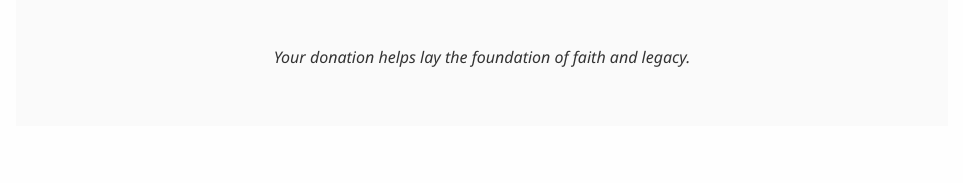
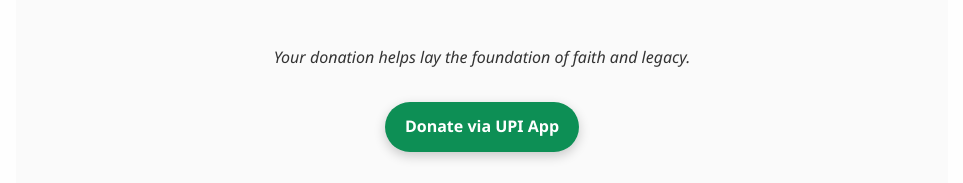
Before and after one commit to sivaindev/alaveli, a plain HTML site: page index.html in a window 1280 px wide. Shown: the part 1908-2091 px from the top of the page, without its empty margins (158-1121 px from the left). Drawn offline with Linux system fonts and the light colour scheme.

Commit message:
Update index.html

```diff
--- a/index.html
+++ b/index.html
@@ -207,6 +207,11 @@
 
   <img src="images/Alaveli_QR.jpg" alt="GPay QR Code" style="max-width:320px; margin: 1.5rem auto;" />
   <p><em>Your donation helps lay the foundation of faith and legacy.</em></p>
+
+    <a href="upi://pay?pa=msvvenkatesh74-1@oksbi&pn=Alaveli%20Temple%20Trust&cu=INR"
+   style="display: inline-block; margin-top: 1rem; padding: 12px 20px; background-color: #0d8f55; color: white; text-decoration: none; font-weight: bold; border-radius: 30px; box-shadow: 0 4px 12px rgba(0,0,0,0.2);">
+   Donate via UPI App
+</a>
 </section>
 
 
```
